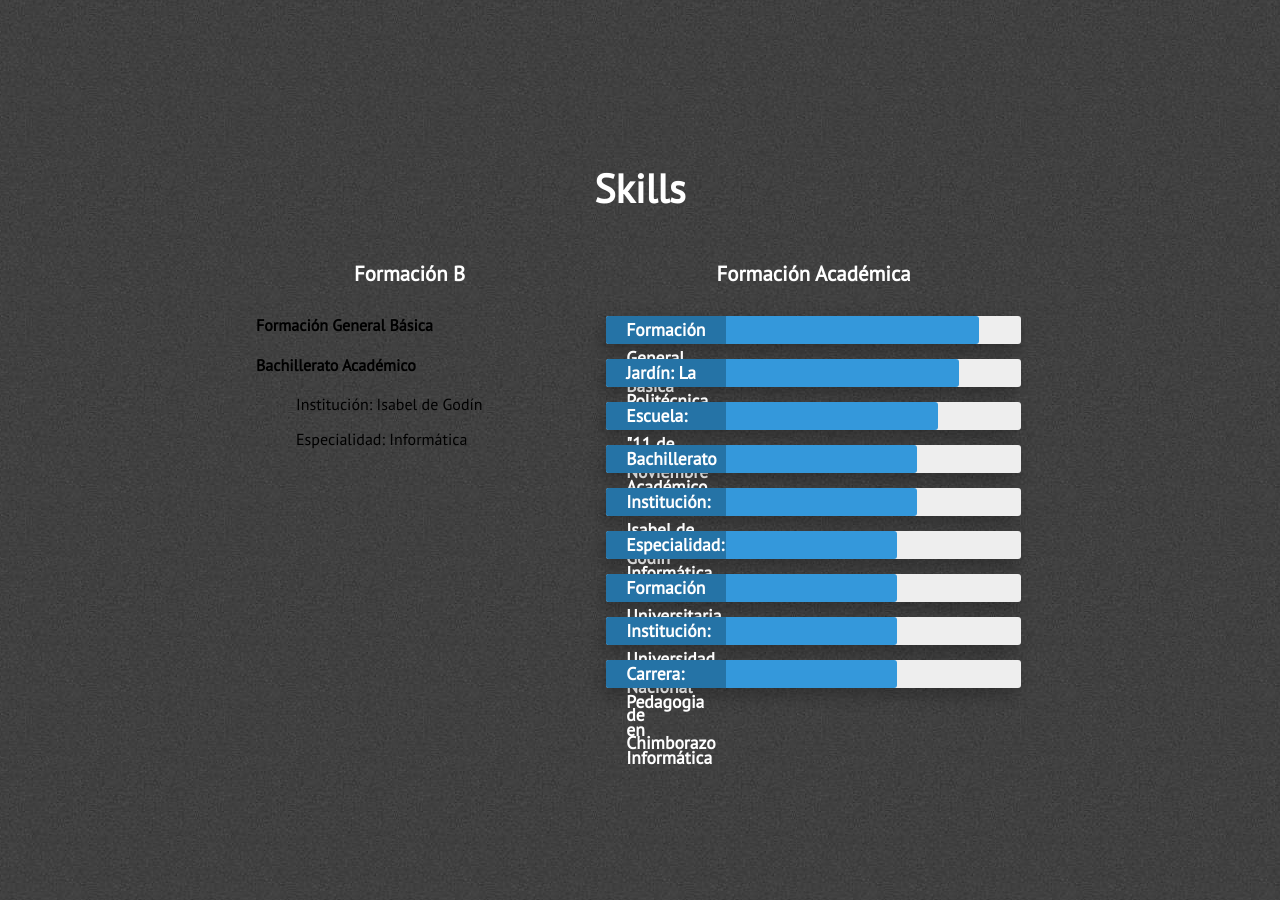
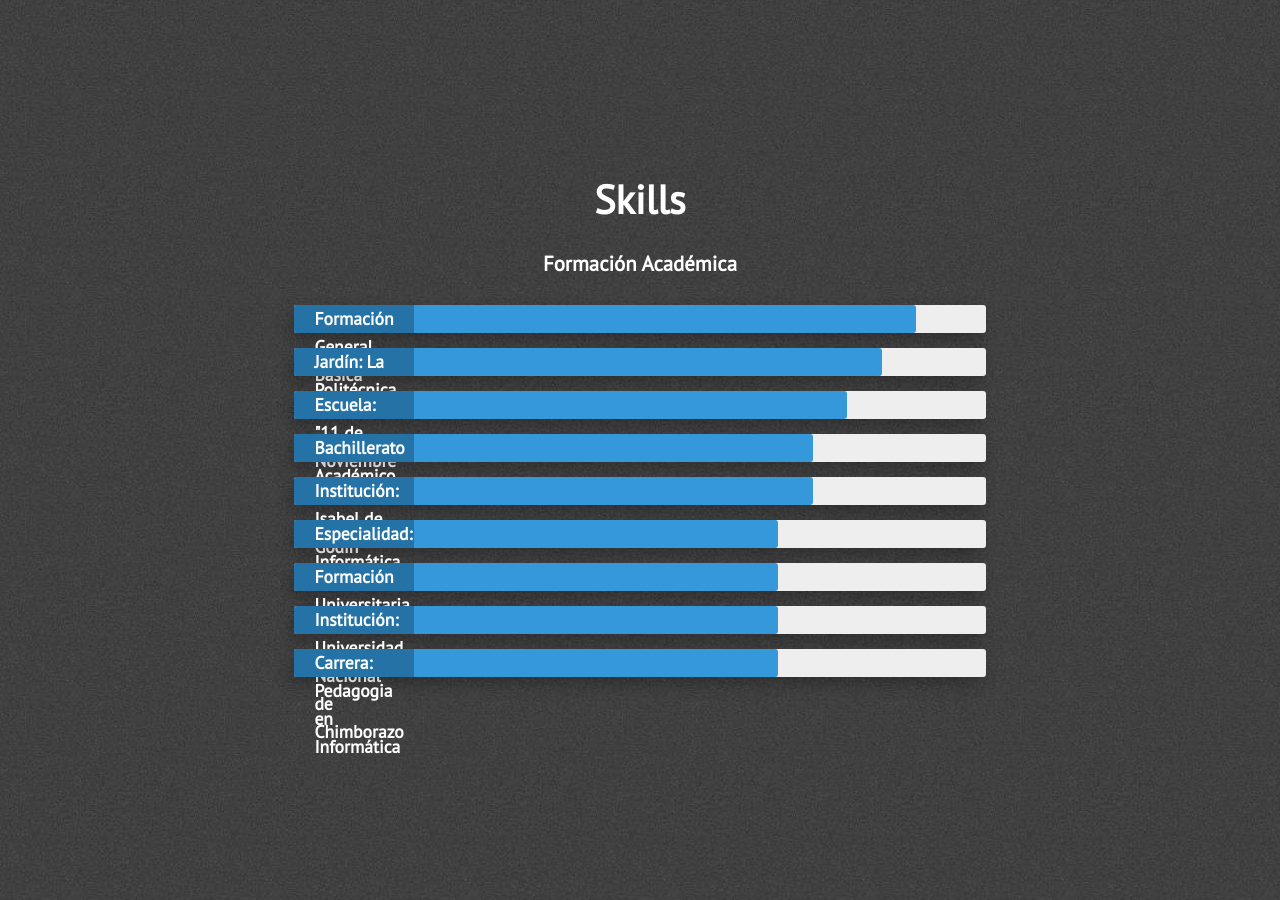
Before and after one commit to adrillg/adrillg.github.io, a Jekyll site: the page built from index.html, in a window 1280 px wide and 900 px high, scrolled down 1996 px. Built offline with Jekyll 4.4.1, drawn with Linux system fonts in a browser that asks for light colours; nearby versions of some CDN libraries.

Commit message:
Update skills.html

```diff
--- a/_includes/skills.html
+++ b/_includes/skills.html
@@ -4,18 +4,7 @@
         <div>
             <div class="section-heading" id="skills-text">Skills</div>
 
-            <div class="skills-grid">
-                <div class="what-i-do">
-                    <h3 class="center-align skills-subsection">Formación B</h3>
-                    <p class="paragraph-text center-align">
-                        <h4><dt>Formación General Básica</dt></h4>
-                        <p><dd></dd></p>
-                        <p><dd></dd></p>
-                        <h4><dt>Bachillerato Académico</dt></h4>
-                        <p><dd>Institución: Isabel de Godín</dd></p>
-                        <p><dd>Especialidad: Informática</dd></p>
-                    </p>
-                </div>
+
                 <div class="technical-skills">
                     <h3 class="center-align skills-subsection">Formación Académica</h3>
                     <div class="progress-bars">
```
